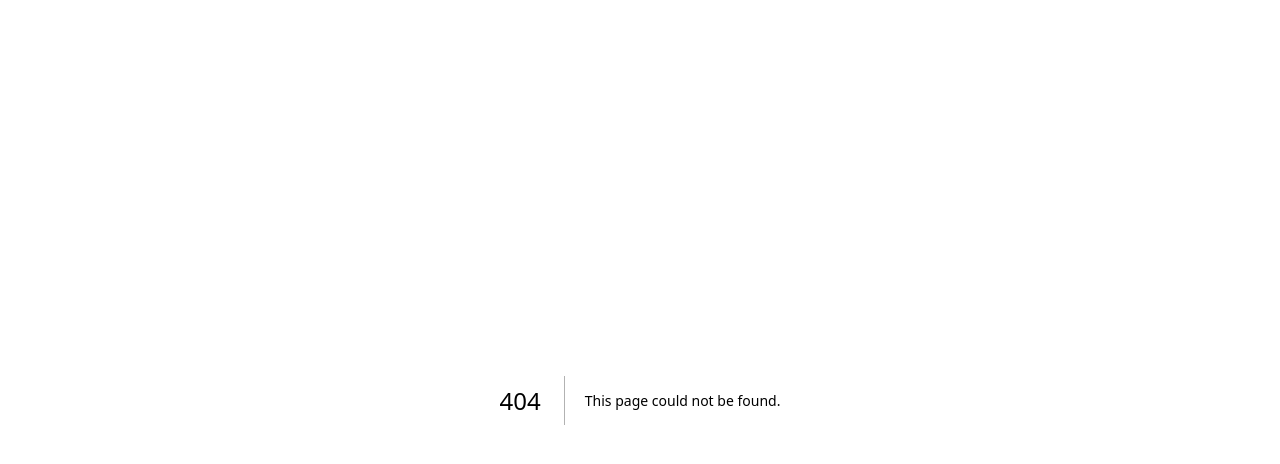
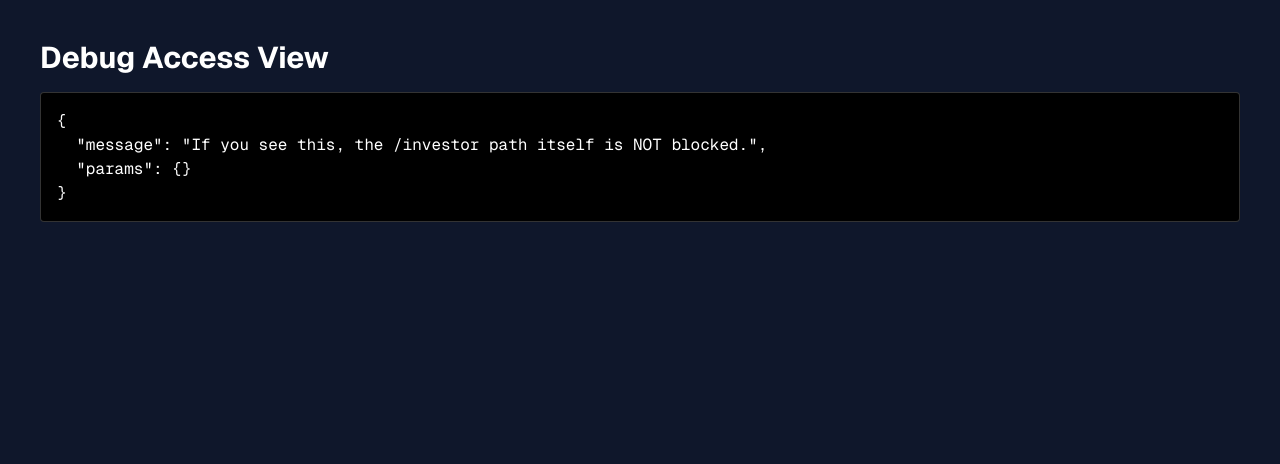
Before and after one commit to nidhikshInvestments/Hedge_Funds, a Next.js app: page /investor/debug-view in a window 1280 px wide. Before the commit this address had no page. Shown: the top 464 px of the page. Built offline with nearby package versions, Linux system fonts and the light colour scheme; no server answers.

Commit message:
Add files via upload

```diff
--- /dev/null
+++ b/app/investor/debug-view/page.tsx
@@ -0,0 +1,27 @@
+
+import { createClient } from "@/lib/supabase/server"
+
+export const dynamic = "force-dynamic"
+
+export default async function DebugViewPage({
+    searchParams,
+}: {
+    searchParams: Promise<{ viewAs?: string }>
+}) {
+    const params = await searchParams
+    const supabase = await createClient()
+    const { data: { user } } = await supabase.auth.getUser()
+
+    return (
+        <div className="p-10 text-white bg-slate-900 min-h-screen">
+            <h1 className="text-3xl font-bold mb-4">Debug Access View</h1>
+            <pre className="bg-black p-4 rounded border border-white/20 overflow-auto">
+                {JSON.stringify({
+                    message: "If you see this, the /investor path itself is NOT blocked.",
+                    currentUser: user?.email,
+                    params: params,
+                }, null, 2)}
+            </pre>
+        </div>
+    )
+}
```
